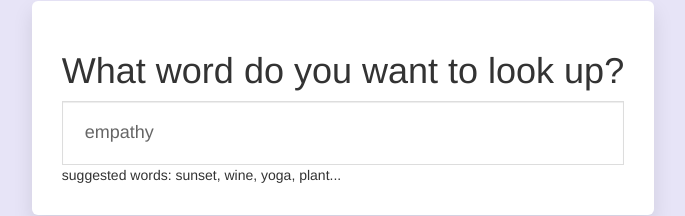
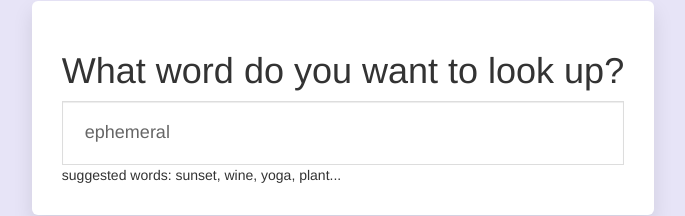
Before and after one commit to nazverdee/Dictionary, a React (Create React App) app: page / in a window 1280 px wide. Shown: the part 186-402 px from the top of the page, without its empty margins (297-982 px from the left). Built offline with nearby package versions, Linux system fonts and the light colour scheme; no server answers.

Commit message:
changed default word

```diff
--- a/src/App.js
+++ b/src/App.js
@@ -7,7 +7,7 @@ function App() {
   return (
     <div className="App container" id="container">
       <h1 className="title">Encyclopedia</h1>
-      <Dictionary defaultKeyword="empathy" />
+      <Dictionary defaultKeyword="ephemeral" />
     </div>
   );
 }
```
